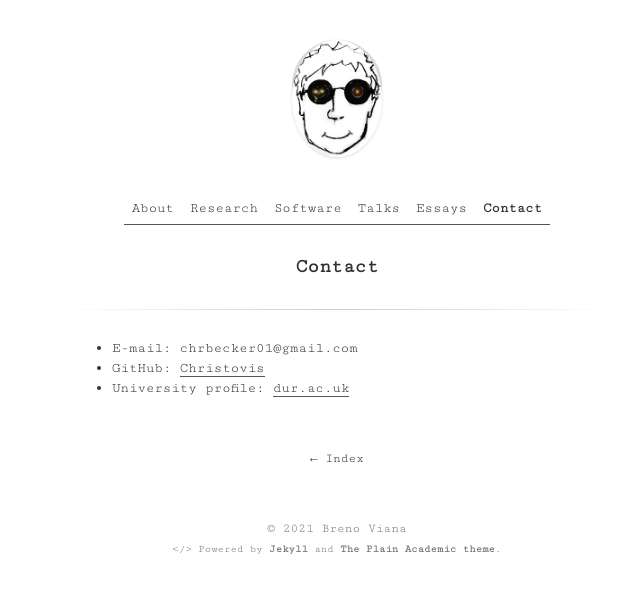
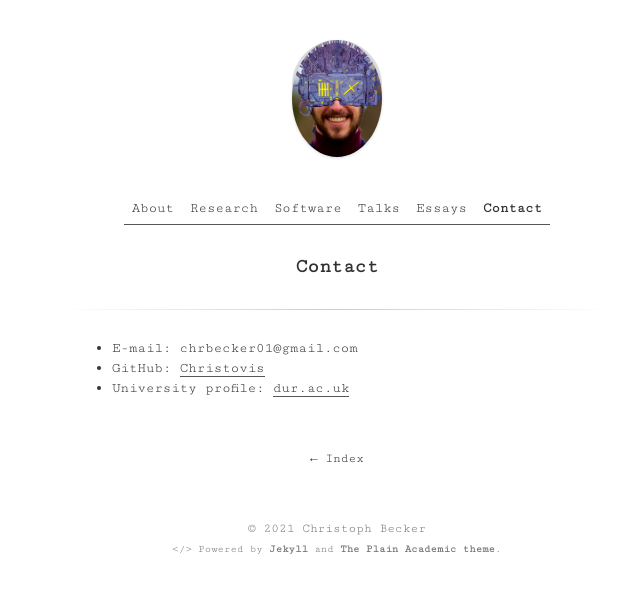
Before and after one commit to Christovis/Christovis.github.io, a Jekyll site: the page built from contact.md, in a window 1280 px wide. Shown: the top 593 px of the page, without its empty margins (303-943 px from the left). Built offline with Jekyll 4.4.1, drawn with Linux system fonts in a browser that asks for light colours.

Commit message:
try out new profile

```diff
--- a/_config.yml
+++ b/_config.yml
@@ -1,8 +1,8 @@
 # Site Info
 title:              "My Personal Website"
 description:        "My academic site"
-author_name:        "Breno Viana" # change this to your name
-logo_url:           /assets/selfie_drawing_1.png
+author_name:        "Christoph Becker"
+logo_url:           /assets/selfie_mix_1.jpg
 
 # Site Settings
 url:                https://christovis.github.io/
```
Also changed, not shown: assets/selfie_mix_1.jpg (added).
